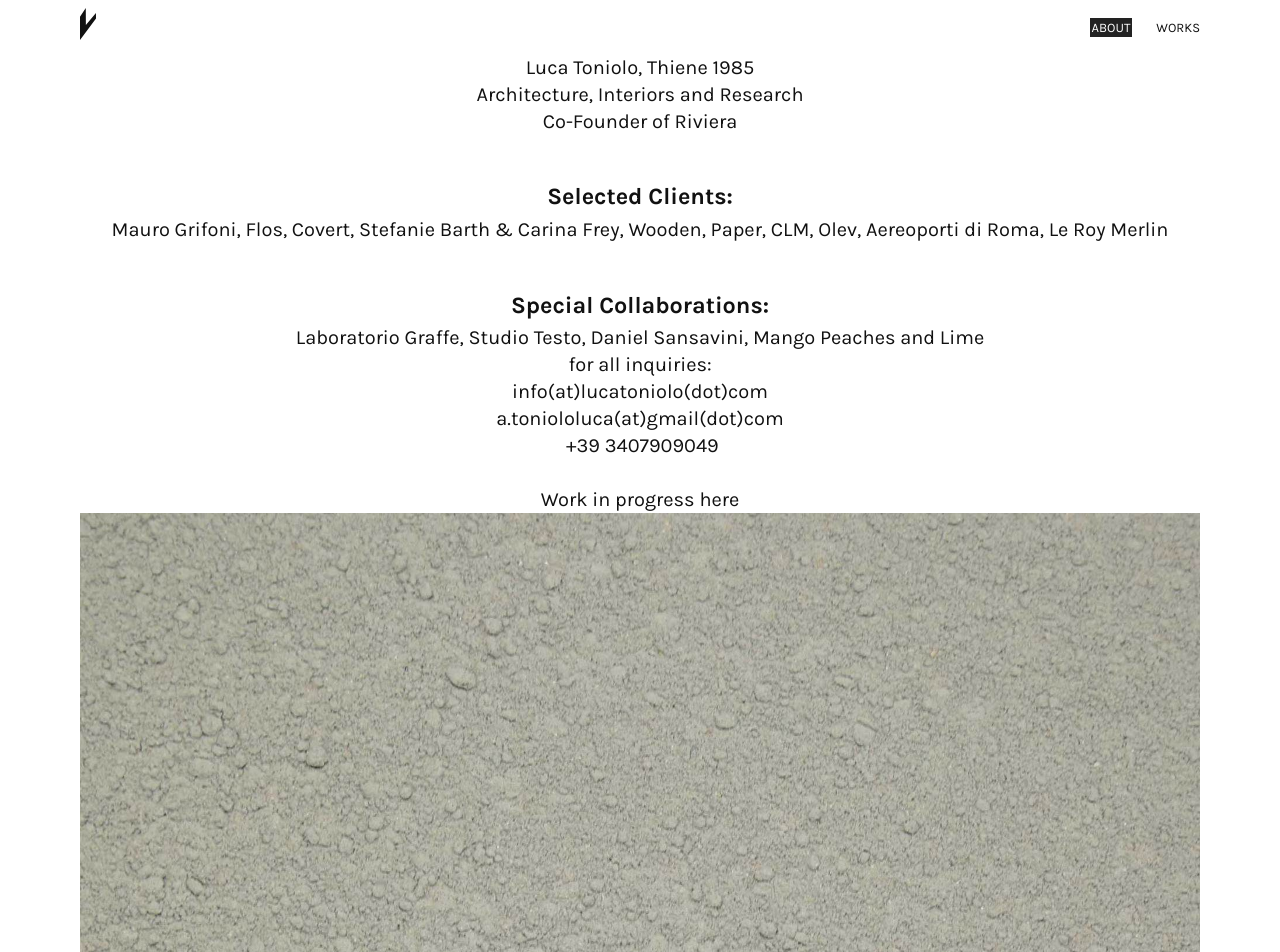
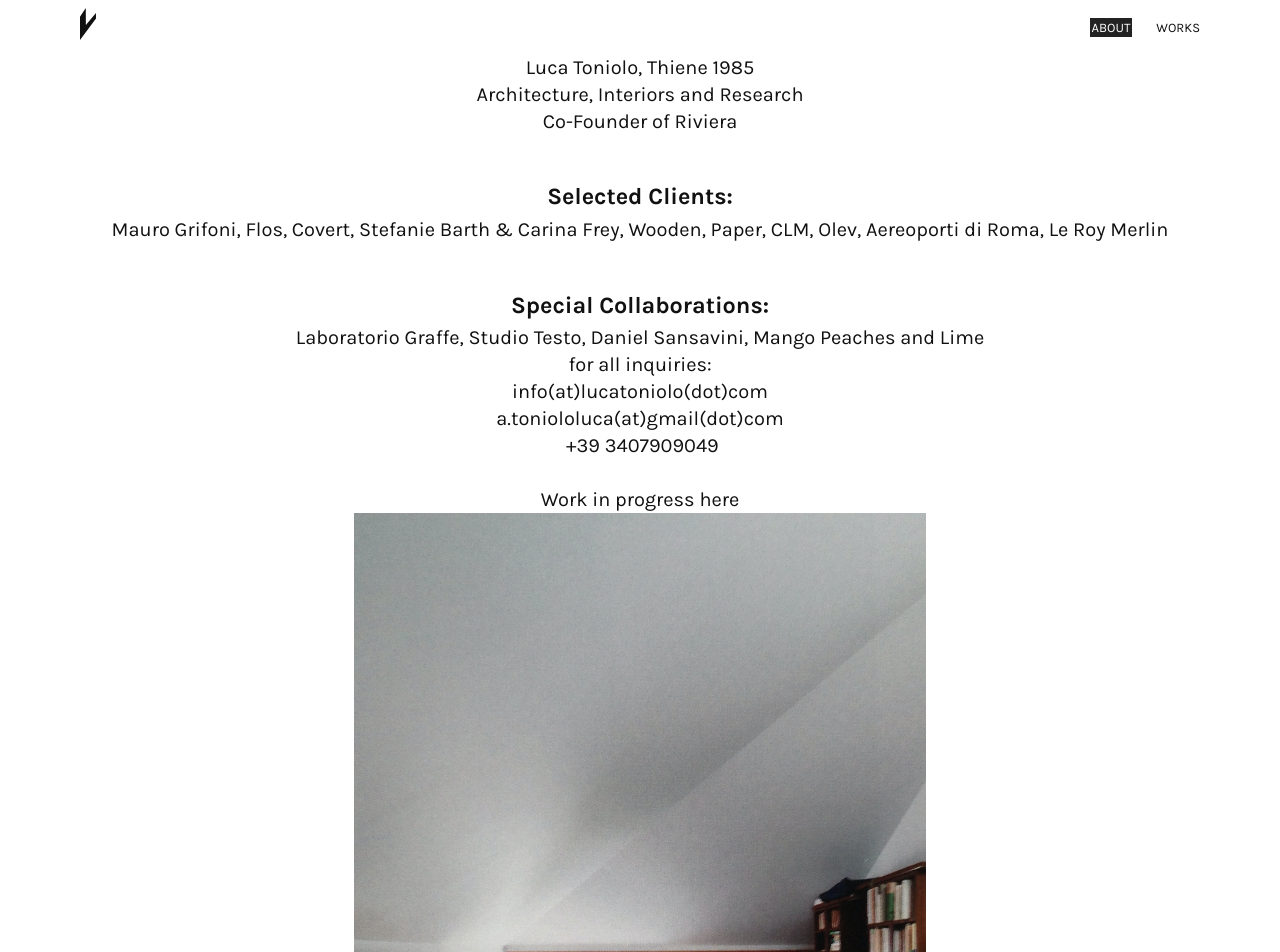
Before and after one commit to rzecchini/lucatoniolo, a Jekyll site: the page built from _pages/about.md, in a window 1280 px wide. Shown: the top 952 px of the page. Built offline with Jekyll 4.4.1, drawn with Linux system fonts in a browser that asks for light colours.

Commit message:
Update Pages “about”

```diff
--- a/_pages/about.md
+++ b/_pages/about.md
@@ -1,7 +1,7 @@
 ---
+permalink: /about/
 title: ' ABOUT'
 layout: default
-permalink: /about/
 ---
 Luca Toniolo, Thiene 1985 <br>
 Architecture, Interiors and Research <br>
@@ -20,4 +20,4 @@
 <br>
 [Work in progress here](https://www.instagram.com/luca_toniolo_/)
 
-![cemento](/assets/uploads/3100-9633547.jpg)
+![immagine studio](/assets/uploads/Schermata 2017-09-27 alle 22.17.59.png)
```
Also changed, not shown: assets/uploads/Schermata 2017-09-27 alle 22.17.59.png (added).
